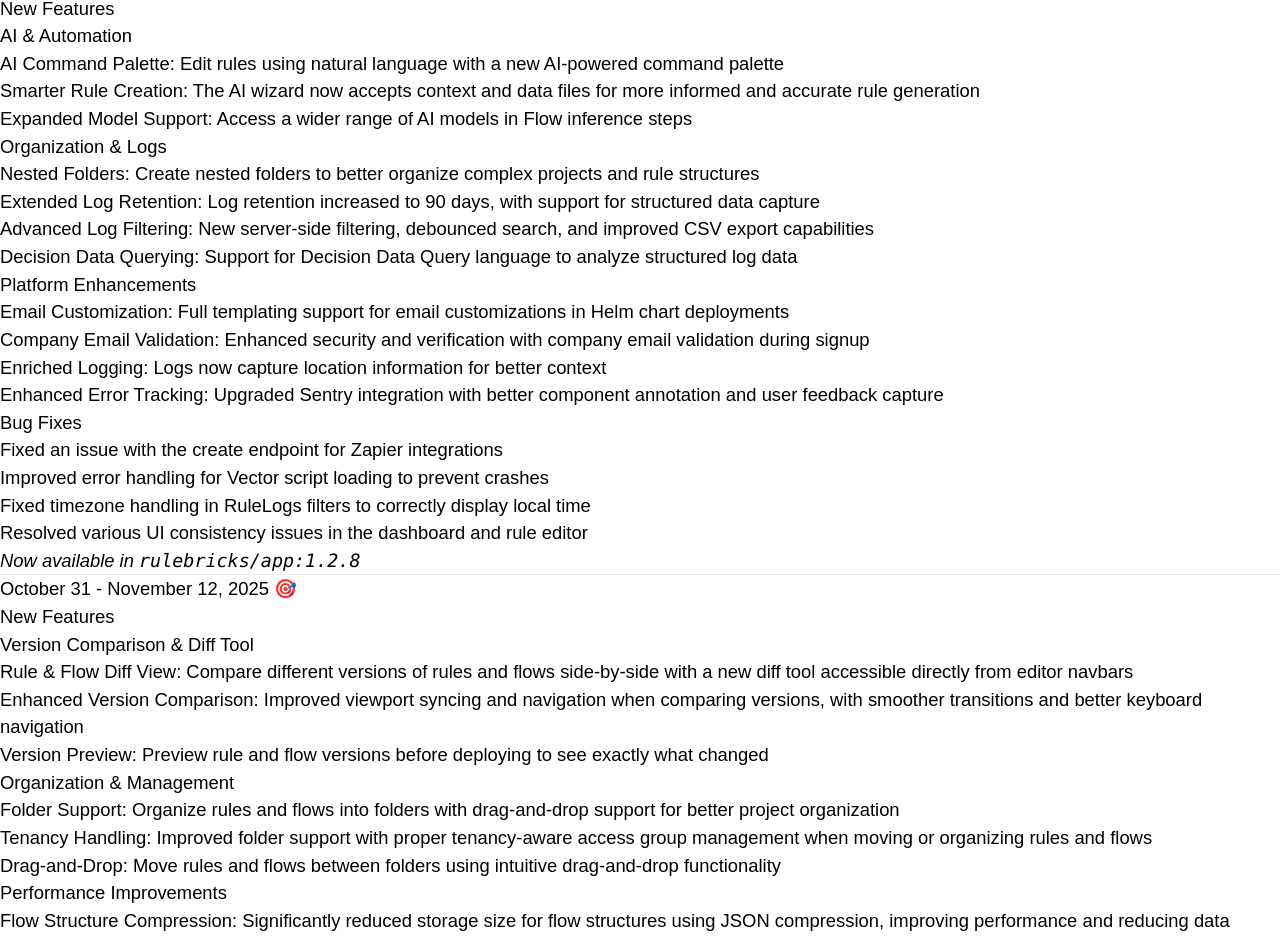
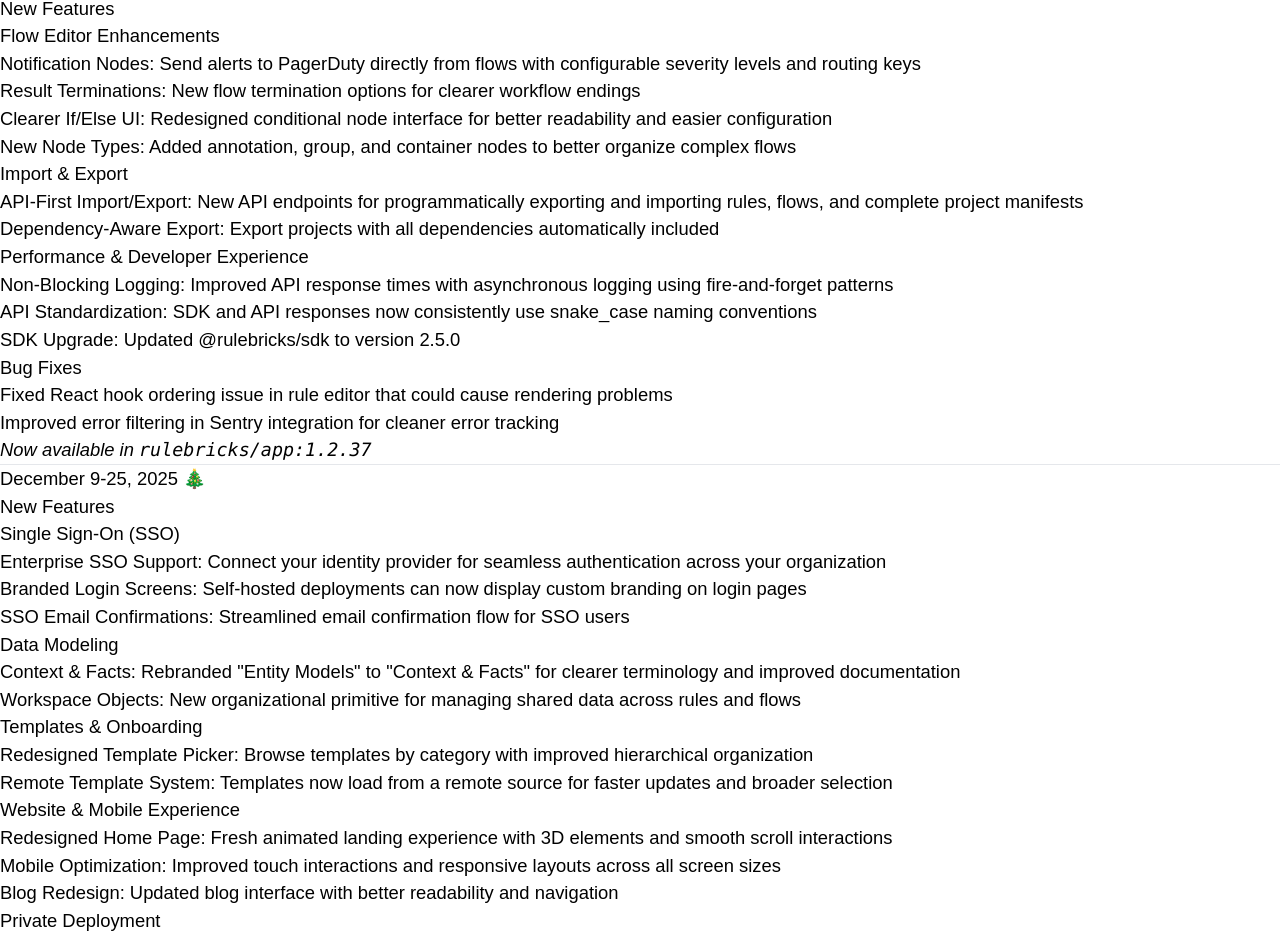
Before and after one commit to rulebricks/docs, a Next.js app: page /docs/changelog in a window 1280 px wide. Shown: the part 333-1272 px from the top of the page. Built offline with nearby package versions, Linux system fonts and the light colour scheme; a web font is replaced by a local one.

Commit message:
Update changelog with new features and bug fixes for December 26, 2025 - January 7, 2026; minor whitespace adjustments in embedding documentation files.

```diff
--- a/pages/changelog.mdx
+++ b/pages/changelog.mdx
@@ -3,6 +3,78 @@
 ---
 
 ![SDK Banner](https://d1zic6dm9txw4h.cloudfront.net/rulebricks-docs-assets/static/images/changelog-banner-dark.png)
+
+## December 26, 2025 - January 7, 2026 🚀
+
+### New Features
+
+#### Flow Editor Enhancements
+
+- **Notification Nodes**: Send alerts to PagerDuty directly from flows with configurable severity levels and routing keys
+- **Result Terminations**: New flow termination options for clearer workflow endings
+- **Clearer If/Else UI**: Redesigned conditional node interface for better readability and easier configuration
+- **New Node Types**: Added annotation, group, and container nodes to better organize complex flows
+
+#### Import & Export
+
+- **API-First Import/Export**: New API endpoints for programmatically exporting and importing rules, flows, and complete project manifests
+- **Dependency-Aware Export**: Export projects with all dependencies automatically included
+
+#### Performance & Developer Experience
+
+- **Non-Blocking Logging**: Improved API response times with asynchronous logging using fire-and-forget patterns
+- **API Standardization**: SDK and API responses now consistently use snake_case naming conventions
+- **SDK Upgrade**: Updated @rulebricks/sdk to version 2.5.0
+
+### Bug Fixes
+
+- Fixed React hook ordering issue in rule editor that could cause rendering problems
+- Improved error filtering in Sentry integration for cleaner error tracking
+
+_Now available in `rulebricks/app:1.2.37`_
+
+---
+
+## December 9-25, 2025 🎄
+
+### New Features
+
+#### Single Sign-On (SSO)
+
+- **Enterprise SSO Support**: Connect your identity provider for seamless authentication across your organization
+- **Branded Login Screens**: Self-hosted deployments can now display custom branding on login pages
+- **SSO Email Confirmations**: Streamlined email confirmation flow for SSO users
+
+#### Data Modeling
+
+- **Context & Facts**: Rebranded "Entity Models" to "Context & Facts" for clearer terminology and improved documentation
+- **Workspace Objects**: New organizational primitive for managing shared data across rules and flows
+
+#### Templates & Onboarding
+
+- **Redesigned Template Picker**: Browse templates by category with improved hierarchical organization
+- **Remote Template System**: Templates now load from a remote source for faster updates and broader selection
+
+#### Website & Mobile Experience
+
+- **Redesigned Home Page**: Fresh animated landing experience with 3D elements and smooth scroll interactions
+- **Mobile Optimization**: Improved touch interactions and responsive layouts across all screen sizes
+- **Blog Redesign**: Updated blog interface with better readability and navigation
+
+#### Private Deployment
+
+- **Embedded Mode**: New configuration option for embedding Rulebricks within other applications
+- **Enhanced Branding**: Dashboard navbar now caches branding for faster load times
+
+### Bug Fixes
+
+- Fixed flow importing issues that could cause errors with certain flow configurations
+- Improved import conflict detection to prevent duplicate assets
+- Resolved entity diagram rendering issues
+
+_Now available in `rulebricks/app:1.2.23`_
+
+---
 
 ## November 13 - December 8, 2025 🎄
 
@@ -495,4 +567,4 @@
 
 ---
 
-_Last updated: December 8, 2025_
+_Last updated: January 7, 2026_
```
Also changed, not shown: pages/embedding-rulebricks/_meta.json (line endings or trailing spaces), pages/embedding-rulebricks/api-reference-and-customization.mdx (line endings or trailing spaces), pages/embedding-rulebricks/core-concepts-and-security.mdx (line endings or trailing spaces), pages/private-deployment/architecture.mdx (line endings or trailing spaces).
